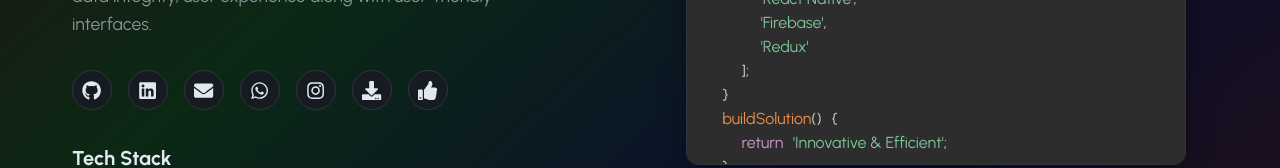
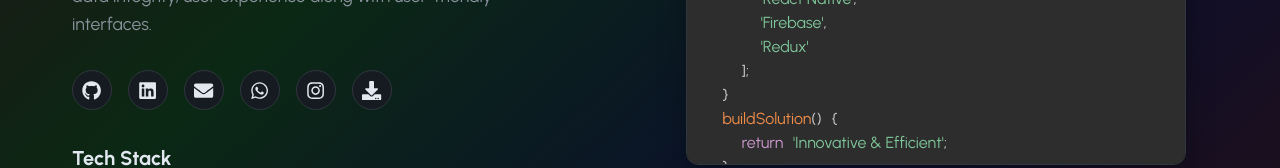
Before and after one commit to Xoli-Nxiweni/MyPortfolio, a React (Vite) app: page / in a window 1280 px wide. Shown: the part 385-553 px from the top of the page. Built offline with nearby package versions, Linux system fonts and the light colour scheme; no server answers.

Commit message:
Removed like button

```diff
--- a/src/components/home/Home.jsx
+++ b/src/components/home/Home.jsx
@@ -410,7 +410,6 @@ const Home = () => {
             >
               <FaDownload />
             </a>
-            <LikeButton />
 
           </div>
           <div className="tech-stack">
```
